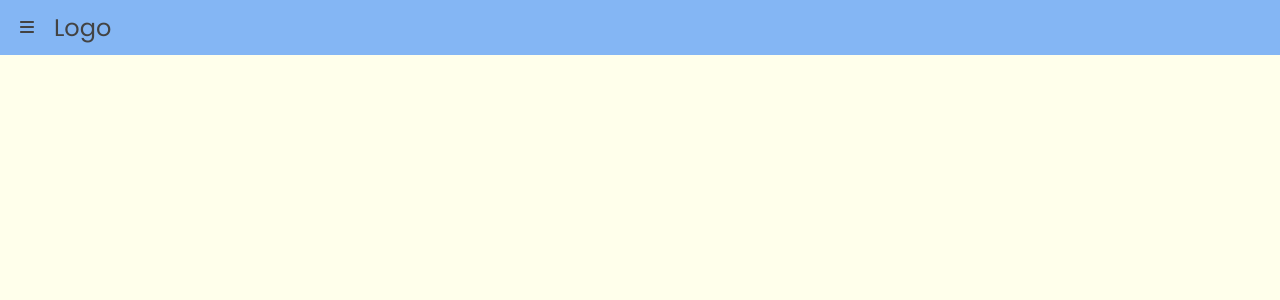
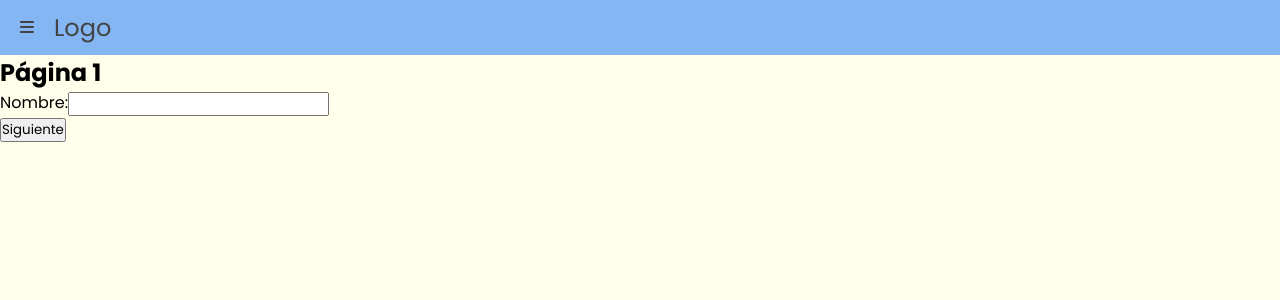
Before and after one commit to ChommclitosDeveloper/cyc-react, a React (Create React App) app: page /formulario in a window 1280 px wide. Shown: the top 300 px of the page. Built offline with nearby package versions, Linux system fonts and the light colour scheme.

Commit message:
Crear componente formulario

```diff
--- a/src/App.tsx
+++ b/src/App.tsx
@@ -8,6 +8,7 @@ import Regiones from './components/regiones/Regiones';
 import Personalizadas from './components/personalizadas/Personalizadas';
 import Register from './components/register/Register';
 import Preparacion from './components/preparacion/Preparacion';
+import Formulario from './components/Formulario/formulario';
 
 const AppContent: React.FC = () => {
   const location = useLocation();
@@ -24,6 +25,7 @@ const AppContent: React.FC = () => {
         <Route path="/regiones" element={<Regiones/>} />
         <Route path="/personalizadas" element={<Personalizadas/>} />
         <Route path="/preparacion" element={<Preparacion/>} />
+        <Route path="/formulario" element={<Formulario/>} />
       </Routes>
     </div>
   );
--- /dev/null
+++ b/src/components/Formulario/formulario.tsx
@@ -0,0 +1,89 @@
+import React, { useState } from 'react';
+
+const Formulario: React.FC = () => {
+  // Estado para almacenar los datos del formulario en las tres páginas
+  const [formData, setFormData] = useState({
+    nombre: '',
+    apellido: '',
+    email: '',
+  });
+
+  // Estado para controlar la página actual del formulario
+  const [currentPage, setCurrentPage] = useState(1);
+
+  // Función para manejar los cambios en los inputs del formulario
+  const handleInputChange = (e: React.ChangeEvent<HTMLInputElement>) => {
+    const { name, value } = e.target;
+    setFormData((prevData) => ({
+      ...prevData,
+      [name]: value,
+    }));
+  };
+
+  // Función para manejar el envío del formulario
+  const handleSubmit = (e: React.FormEvent) => {
+    e.preventDefault();
+    // Aquí podrías enviar los datos del formulario a un servidor o hacer lo que necesites con ellos
+    console.log('Datos del formulario:', formData);
+  };
+
+  // Función para avanzar a la siguiente página del formulario
+  const goToNextPage = () => {
+    setCurrentPage((prevPage) => prevPage + 1);
+  };
+
+  // Función para retroceder a la página anterior del formulario
+  const goToPreviousPage = () => {
+    setCurrentPage((prevPage) => prevPage - 1);
+  };
+
+  // Renderizado condicional de las páginas del formulario
+  let formPage;
+  switch (currentPage) {
+    case 1:
+      formPage = (
+        <div>
+          <h2>Página 1</h2>
+          <label htmlFor="nombre">Nombre:</label>
+          <input type="text" name="nombre" value={formData.nombre} onChange={handleInputChange} />
+          <br />
+          <button onClick={goToNextPage}>Siguiente</button>
+        </div>
+      );
+      break;
+    case 2:
+      formPage = (
+        <div>
+          <h2>Página 2</h2>
+          <label htmlFor="apellido">Apellido:</label>
+          <input type="text" name="apellido" value={formData.apellido} onChange={handleInputChange} />
+          <br />
+          <button onClick={goToPreviousPage}>Anterior</button>
+          <button onClick={goToNextPage}>Siguiente</button>
+        </div>
+      );
+      break;
+    case 3:
+      formPage = (
+        <div>
+          <h2>Página 3</h2>
+          <label htmlFor="email">Email:</label>
+          <input type="email" name="email" value={formData.email} onChange={handleInputChange} />
+          <br />
+          <button onClick={goToPreviousPage}>Anterior</button>
+          <button type="submit">Guardar</button>
+        </div>
+      );
+      break;
+    default:
+      formPage = null;
+  }
+
+  return (
+    <form onSubmit={handleSubmit}>
+      {formPage}
+    </form>
+  );
+};
+
+export default Formulario;
```
